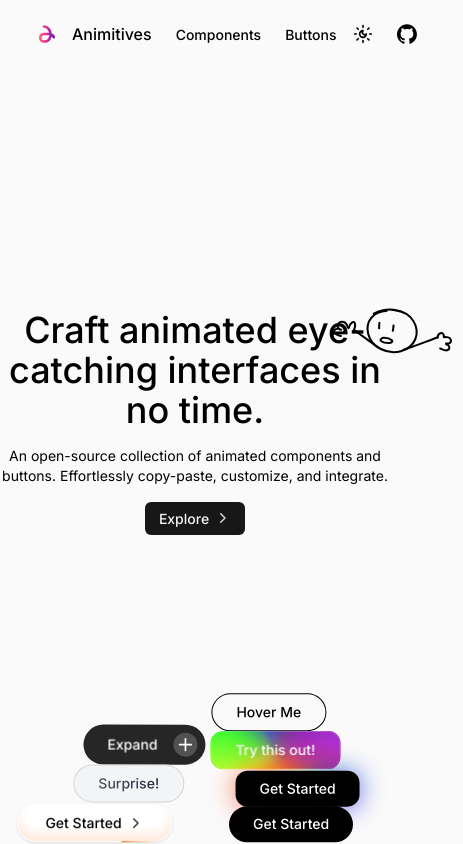
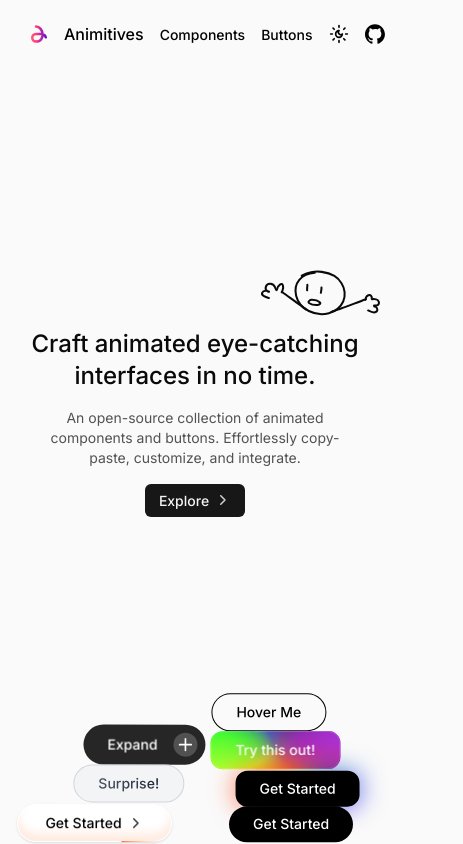
Before and after one commit to bhardwajakshit/animitives, a Next.js app: page / in a window 390 px wide. Shown: the whole page, 463 px wide, since content can reach past the window. Built offline with nearby package versions, Linux system fonts and the light colour scheme.

Commit message:
chore: improved responsiveness

```diff
--- a/src/app/buttons/page.tsx
+++ b/src/app/buttons/page.tsx
@@ -69,8 +69,8 @@ export default function ButtonsPage() {
 
   return (
     <div className="h-full w-full">
-      <div className="px-24 pt-20">
-        <h1 className="mb-8 py-24 text-center text-lg font-normal">
+      <div className="px-12 pt-20 md:px-24">
+        <h1 className="mb-8 py-24 text-center text-sm font-normal md:text-lg 2xl:text-xl">
           A complete set of 50+ <AnimatedCustomizable text="customizable" />{' '}
           buttons designed to elevate your UI effortlessly.
         </h1>
--- a/src/components/buttons-page/button-group.tsx
+++ b/src/components/buttons-page/button-group.tsx
@@ -19,7 +19,7 @@ export const ButtonGroup = React.memo(
   ({ label, buttons, onOpenModal }: ButtonGroupProps) => {
     return (
       <div className="mb-20 flex flex-col items-center justify-center">
-        <h1 className="mb-16 w-fit rounded-full bg-stone-200/60 px-6 py-2 text-xs font-medium text-stone-800 backdrop:blur-sm dark:bg-neutral-800/60 dark:text-neutral-300">
+        <h1 className="mb-16 w-fit rounded-full bg-stone-200/60 px-6 py-2 text-xs font-medium text-stone-800 backdrop:blur-sm dark:bg-neutral-800/60 dark:text-neutral-300 2xl:text-sm">
           {label}
         </h1>
         <div className="flex max-w-7xl flex-wrap items-center justify-center gap-4">
--- a/src/components/common/footer.tsx
+++ b/src/components/common/footer.tsx
@@ -2,7 +2,7 @@ import Image from 'next/image'
 
 export const Footer = () => {
   return (
-    <footer className="mt-auto flex items-center justify-center py-5 text-sm">
+    <footer className="mt-auto flex items-center justify-center py-5 text-xs md:text-sm">
       Crafted by
       <a
         href="https://github.com/bhardwajakshit"
--- a/src/components/common/header.tsx
+++ b/src/components/common/header.tsx
@@ -31,13 +31,13 @@ export const Header = () => {
       animate={{ y: 0, opacity: 1 }}
       transition={{ duration: 1, ease: 'easeInOut', delay: 0.5 }}
       className={cn(
-        'fixed left-0 right-0 top-0 z-[100] mx-auto flex items-center justify-between gap-4 px-6 py-3.5 transition-all duration-300',
+        'fixed left-0 right-0 top-0 z-[100] mx-auto flex items-center justify-between gap-4 px-4 py-3.5 transition-all duration-300 sm:px-6',
         isScrolled
           ? 'mt-4 max-w-5xl rounded-xl bg-neutral-100/80 shadow backdrop-blur-sm dark:bg-neutral-900/80'
           : 'max-w-6xl'
       )}
     >
-      <div className="flex items-center space-x-6">
+      <div className="flex items-center space-x-4 sm:space-x-6">
         <Link href="/" className="flex items-center space-x-2">
           <Logo />
           <h1 className="text-base font-medium">Animitives</h1>
@@ -58,7 +58,7 @@ export const Header = () => {
         ))}
       </div>
 
-      <div className="flex items-center space-x-6">
+      <div className="flex items-center space-x-4 sm:space-x-6">
         <ThemeChanger />
         <a
           href="https://github.com/bhardwajakshit/animitives"
--- a/src/components/landing/hero-section/hero-text.tsx
+++ b/src/components/landing/hero-section/hero-text.tsx
@@ -3,14 +3,14 @@ import { Sketch } from '../../../../public/icons/sketch'
 export const HeroText = () => {
   return (
     <div className="flex max-w-lg flex-col items-center gap-4 text-center">
-      <h1 className="relative text-4xl font-medium">
+      <h1 className="relative text-2xl font-medium text-neutral-950 dark:text-neutral-50 sm:text-4xl">
         Craft animated{' '}
-        <span className="absolute -right-16 bottom-12 rotate-12">
+        <span className="absolute bottom-12 right-2 rotate-12 sm:-right-16">
           <Sketch />
         </span>
         eye-catching interfaces in no time.
       </h1>
-      <p className="max-w-md text-sm font-normal">
+      <p className="max-w-xs text-sm font-normal text-neutral-600 dark:text-neutral-400 md:max-w-lg md:text-[15px] 2xl:max-w-lg 2xl:text-base">
         An open-source collection of animated components and buttons.
         Effortlessly copy-paste, customize, and integrate.
       </p>
```
